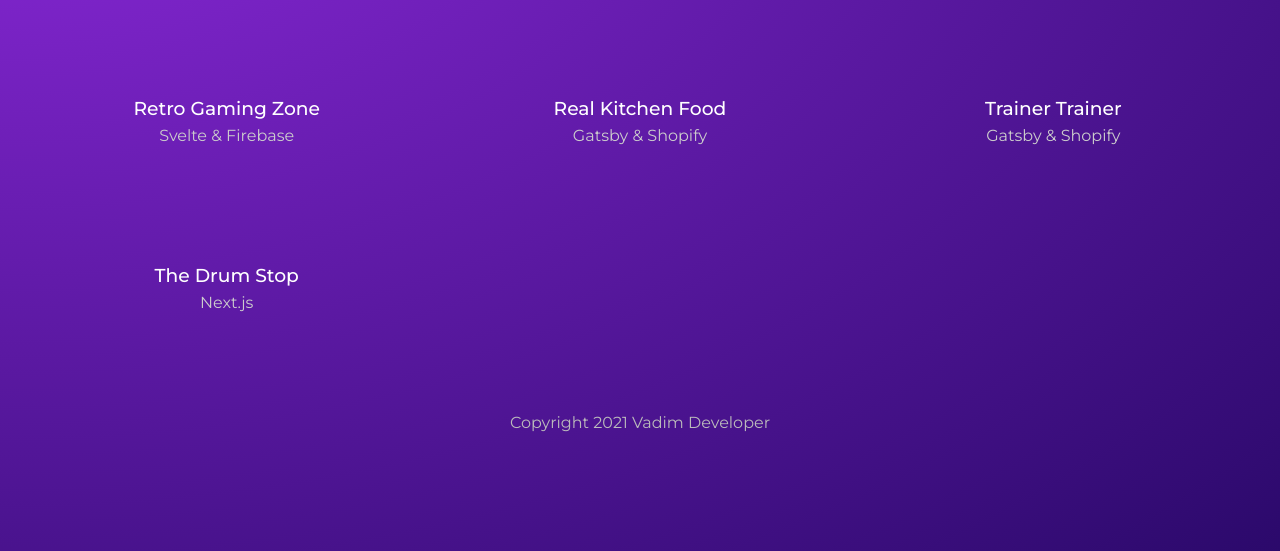
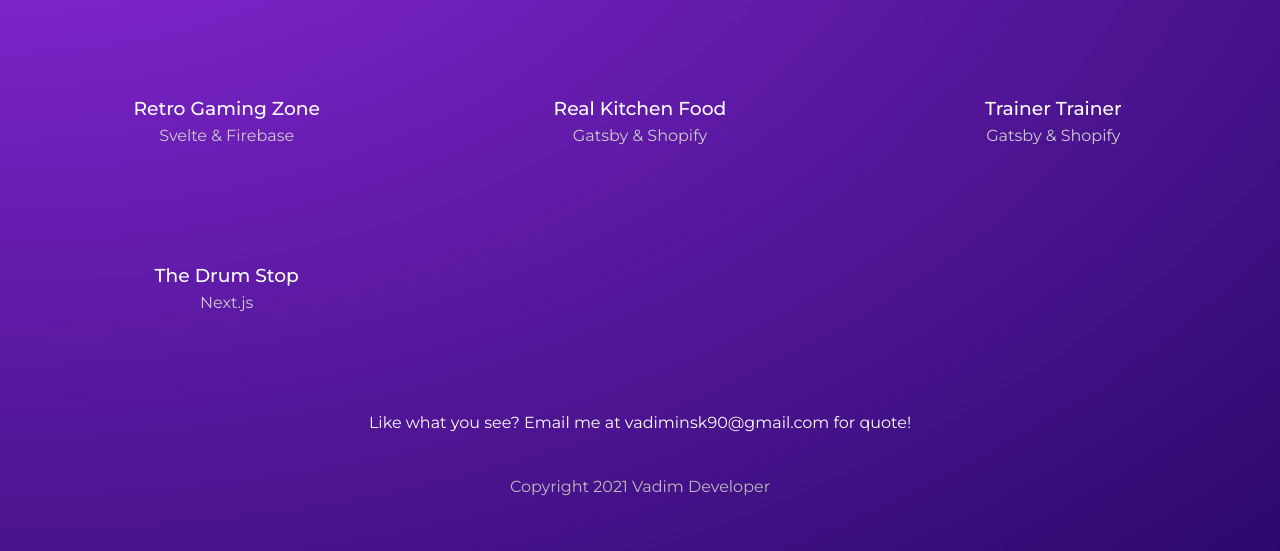
Before and after one commit to vadiminsk/gatsby-start, a Gatsby site: page /projects in a window 1280 px wide. Shown: the part 249-800 px from the top of the page. Built offline with nearby package versions, Linux system fonts and the light colour scheme; Gatsby itself is replaced by a stand-in of ours.

Commit message:
add multiply queries

```diff
--- a/src/pages/projects/index.js
+++ b/src/pages/projects/index.js
@@ -4,7 +4,9 @@
 import styles from "../../styles/projects.module.css"
 
 export default function Projects({ data }) {
-  const projects = data.allMarkdownRemark.nodes
+  const projects = data.projects.nodes
+
+  const contact = data.contact.siteMetadata.contact
 
   return (
     <Layout>
@@ -21,6 +23,7 @@
             </Link>
           ))}
         </div>
+        <p>Like what you see? Email me at {contact} for quote!</p>
       </section>
     </Layout>
   )
@@ -28,8 +31,10 @@
 
 // export page query
 export const query = graphql`
-  query MyQuery {
-    allMarkdownRemark(sort: { fields: frontmatter___date, order: ASC }) {
+  query ProjectsPage {
+    projects: allMarkdownRemark(
+      sort: { fields: frontmatter___date, order: ASC }
+    ) {
       nodes {
         frontmatter {
           slug
@@ -39,5 +44,10 @@
         id
       }
     }
+    contact: site {
+      siteMetadata {
+        contact
+      }
+    }
   }
 `
```
